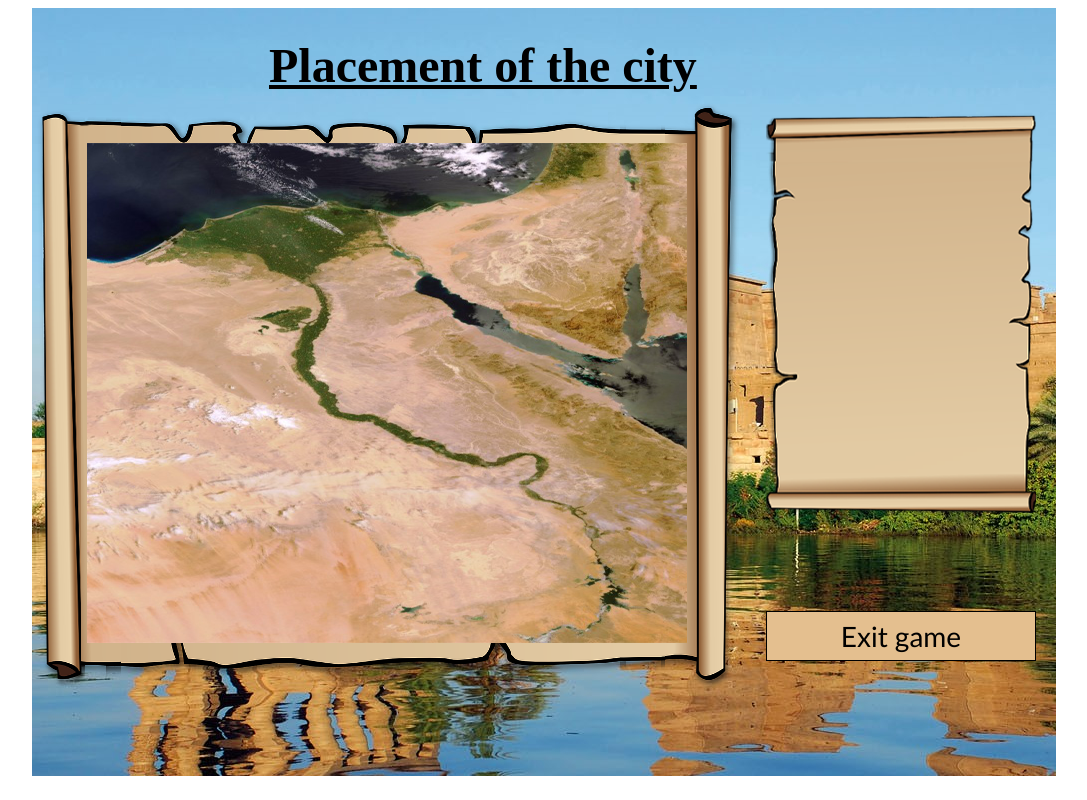
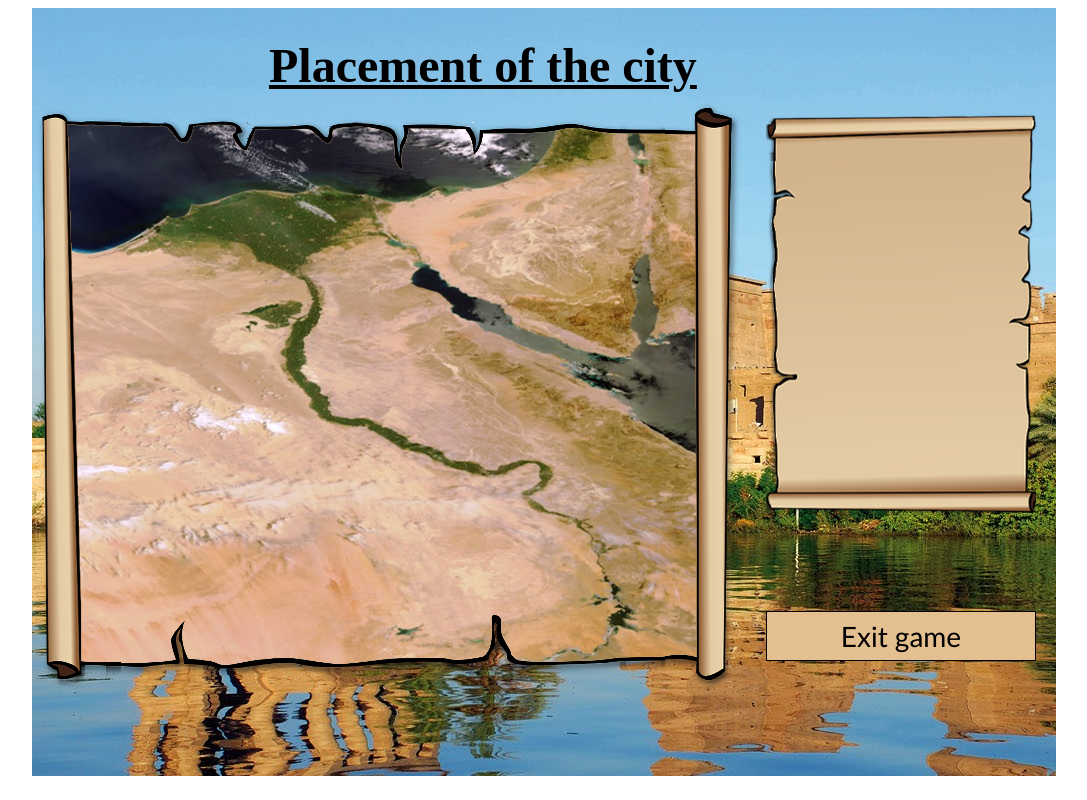
Before and after one commit to Blechfalke/CityBuilderProd, a PHP site: page /view/PlacementOfCity.html in a window 1280 px wide. Shown: the whole page, without its empty margins (96-1183 px from the left). Run offline with PHP 8.4, Linux system fonts and the light colour scheme.

Commit message:
map page

```diff
--- a/css/style.css
+++ b/css/style.css
@@ -13,6 +13,15 @@ width: 704px;
 height:587px;
 float: left;
 background: url("images/papy.png") no-repeat;
+/*background-color:#FFD966;
+border: 1px solid black;*/
+margin: 10px 0 0 5px;
+}
+#leftContentMap {
+width: 704px;
+height:587px;
+float: left;
+background: url("images/mapPap.png") no-repeat;
 /*background-color:#FFD966;
 border: 1px solid black;*/
 margin: 10px 0 0 5px;
--- a/view/PlacementOfCity.html
+++ b/view/PlacementOfCity.html
@@ -8,8 +8,8 @@
 
     <div id="wrapper">
         <div id="header">Placement of the city</div>
-        <div id="leftContent">
-            <img src="../css/images/map.png" style="margin-left:50px; margin-top:40px;"/>
+        <div id="leftContentMap">
+
         </div>
         <div id="rightContent">
             <div id="rightUp"></div>
```
Also changed, not shown: css/images/mapPap.png (added).
